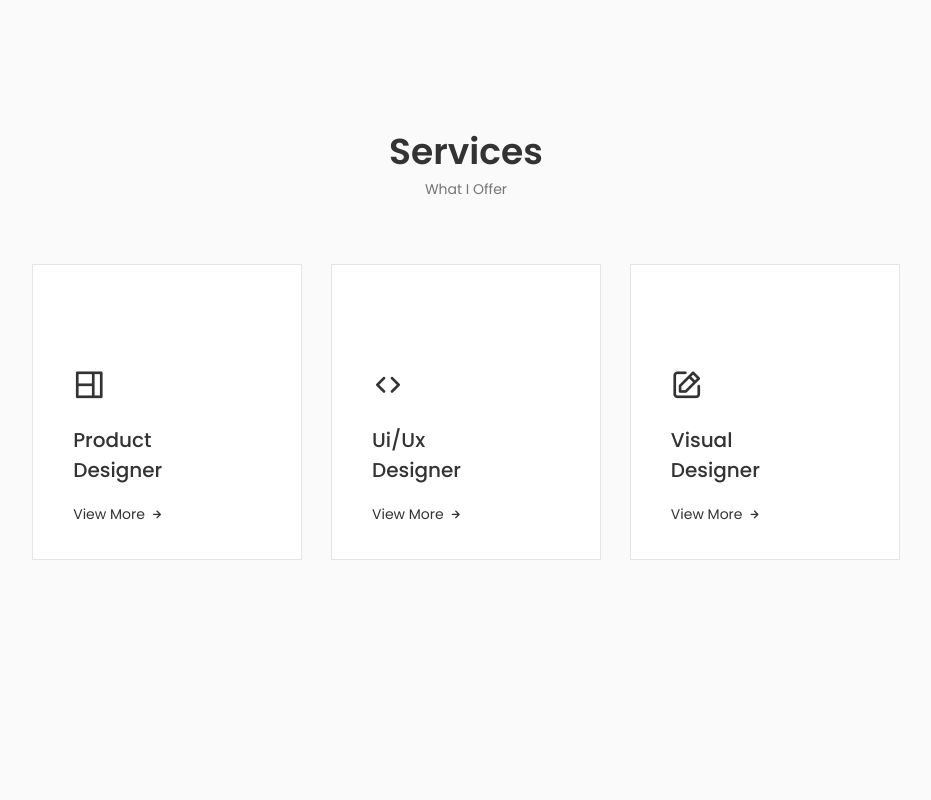
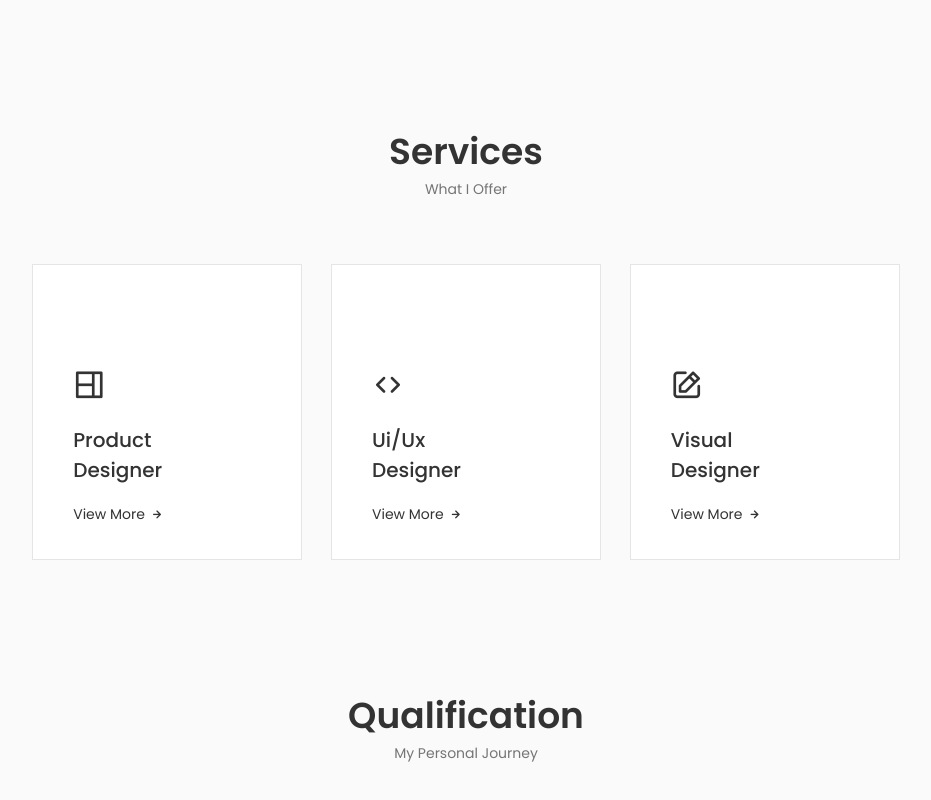
Before and after one commit to Ambrose2002/portfolio_website, a React (Create React App) app: page / in a window 1280 px wide. Shown: the part 1744-2544 px from the top of the page, without its empty margins (174-1105 px from the left). Before the commit the page ends 2336 px from the top, so only its background shows below. Built offline with nearby package versions, Linux system fonts and the light colour scheme.

Commit message:
start qualification

```diff
--- a/public/index.html
+++ b/public/index.html
@@ -34,7 +34,7 @@
 		work correctly both with client-side routing and a non-root public URL.
 		Learn how to configure a non-root public URL by running `npm run build`.
 		-->
-		<title>React App</title>
+		<title>Ambrose</title>
 	</head>
 
 	<body>
--- a/src/App.js
+++ b/src/App.js
@@ -5,6 +5,7 @@
 import About from './components/about/About';
 import Skills from './components/skills/Skills';
 import Services from './components/services/Services';
+import Qualification from './components/qualification/Qualification';
 
 function App() {
 	return (
@@ -16,6 +17,7 @@
 				<About />
 				<Skills />
 				<Services />
+				<Qualification />
 			</main>
 		</>
 	);
--- /dev/null
+++ b/src/components/qualification/Qualification.jsx
@@ -0,0 +1,15 @@
+import React from 'react'
+import './qualification.css'
+
+const Qualification = () => {
+    return (
+        <section className="qualification section">
+            <h2 className="section__title">Qualification</h2>
+            <span className="section__subtitle">My Personal Journey</span>
+
+            <div className="qualification__container container"></div>
+        </section>
+    )
+}
+
+export default Qualification
```
Also changed, not shown: src/components/qualification/qualification.css (added).
